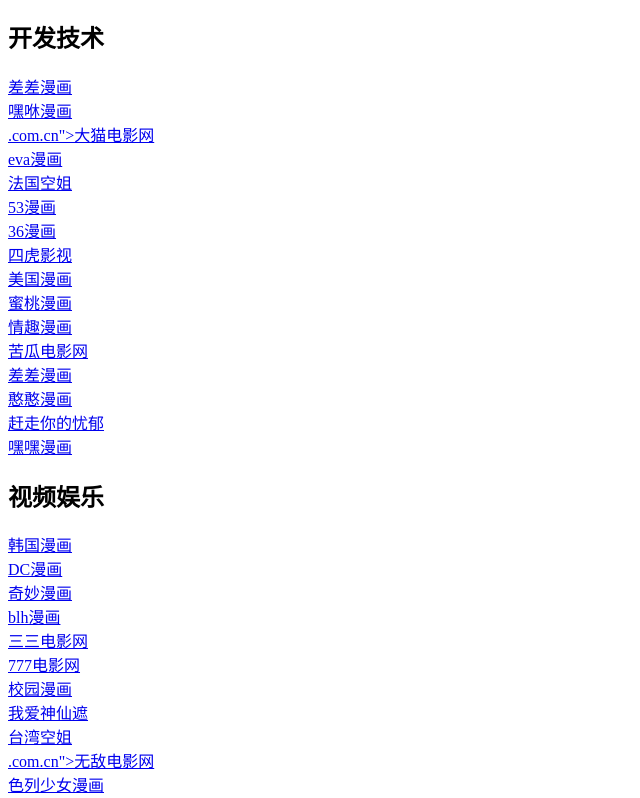
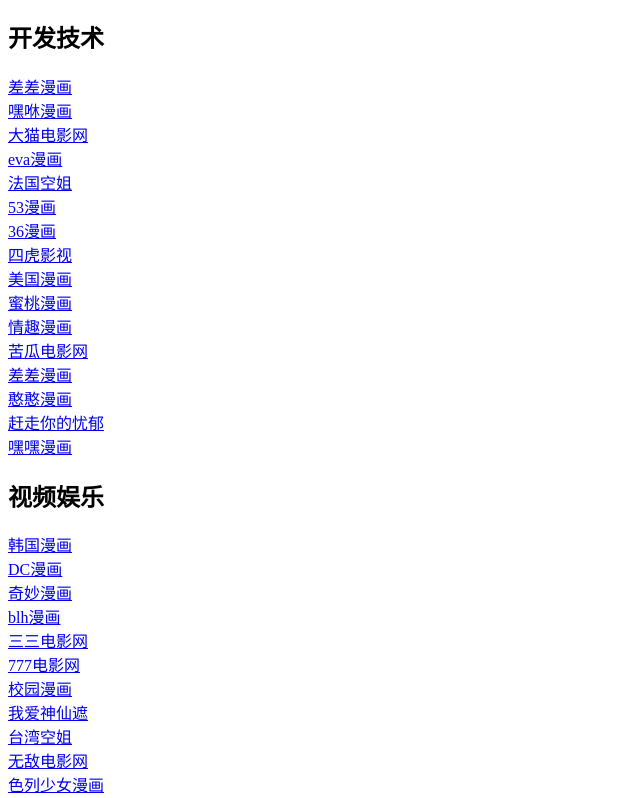
Before and after one commit to meidangjiwangzhidaohang/meidangjiwangzhidaohang.github.io, a plain HTML site: page index.html in a window 1280 px wide. Shown: the part 460-1258 px from the top of the page, without its empty margins (0-640 px from the left). Drawn offline with Linux system fonts and the light colour scheme.

Commit message:
Update index.html

```diff
--- a/index.html
+++ b/index.html
@@ -29,7 +29,7 @@
 
 <a href="https://www.chachamanhua-wap.com.cn">差差漫画</a><br>
 <a href="https://heixiumanhua-wap.com.cn">嘿咻漫画</a><br>
-<a href="https://damaodianyingwang-cn">.com.cn">大猫电影网</a><br>
+<a href="https://damaodianyingwang-cn.com.cn">大猫电影网</a><br>
 <a href="https://www.evamanhua-wap.com.cn">eva漫画</a><br>
 <a href="https://www.faguokongjie-app.com.cn">法国空姐</a><br>
 <a href="https://53manhua-app.com.cn">53漫画</a><br>
@@ -55,7 +55,7 @@
 <a href="https://xiaoyuanmanhua-wap.com.cn">校园漫画</a><br>
 <a href="https://www.woaishenxianzhe-yy.com.cn">我爱神仙遮</a><br>
 <a href="https://taiwankongjie-wap.com.cn">台湾空姐</a><br>
-<a href="https://wudidianyingwang-cn">.com.cn">无敌电影网</a><br>
+<a href="https://wudidianyingwang-cn.com.cn">无敌电影网</a><br>
 <a href="https://www.selieshaonumanhua-wap.com.cn">色列少女漫画</a><br>
 <a href="https://www.xiuxiumanhua-cn.com.cn">秀秀漫画</a><br>
 <a href="https://18jinmanhua-book.com.cn">18禁漫画</a><br>
```
